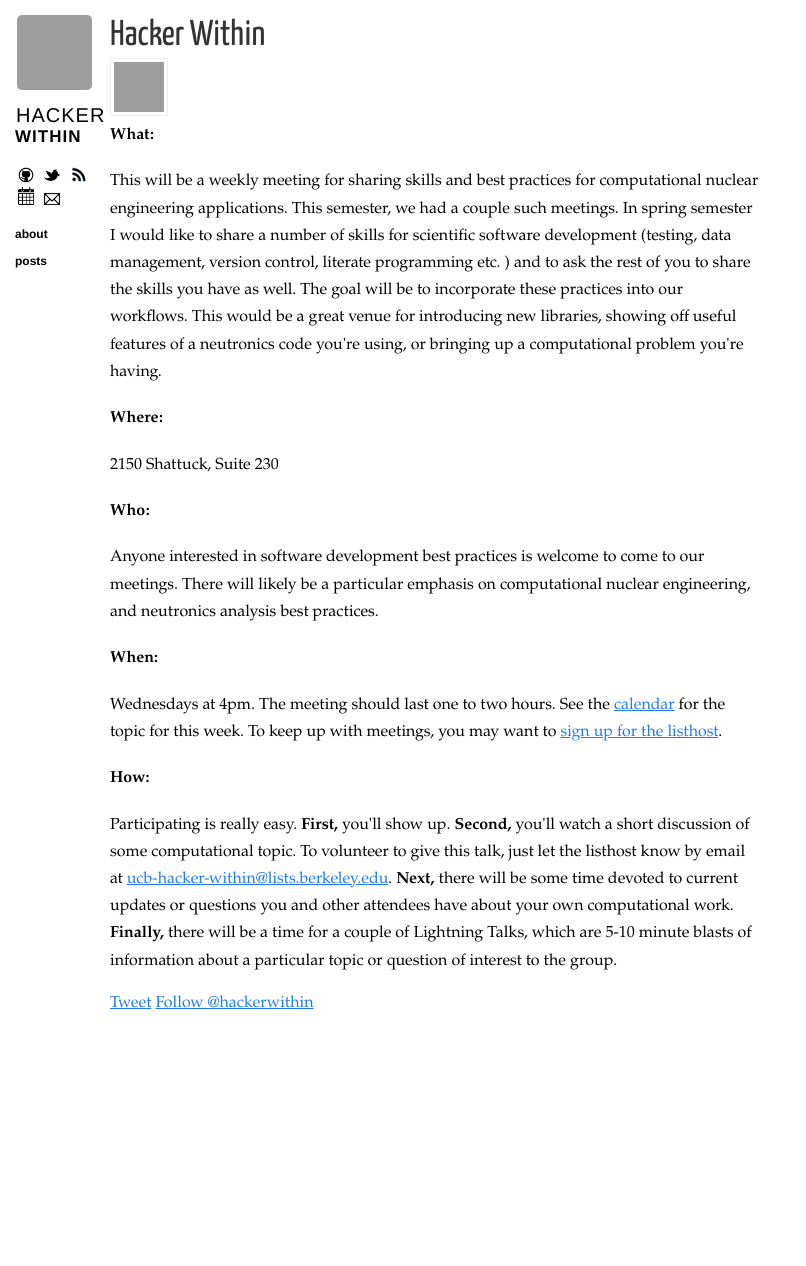
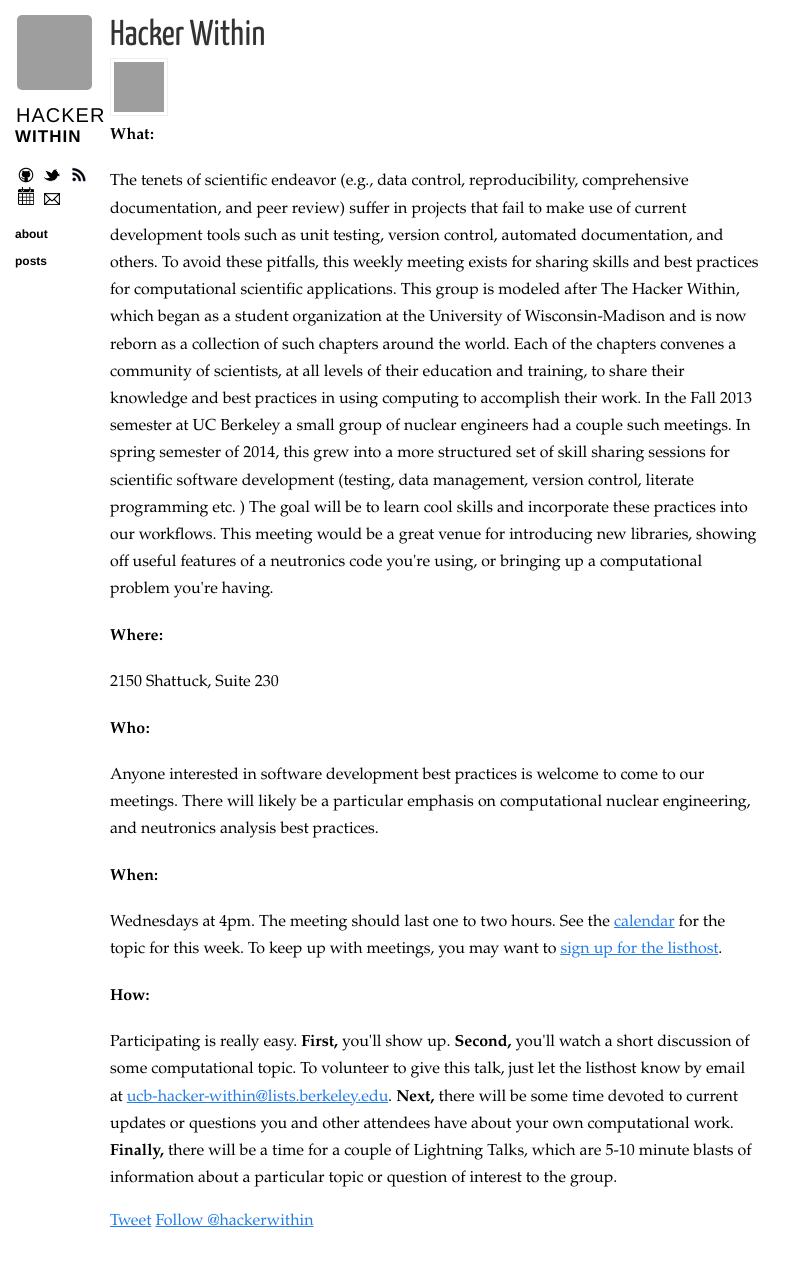
Before and after one commit to thehackerwithin/berkeley, a Jekyll site: the page built from about.html, in a window 1280 px wide, cut to the strip 0-1281 px from the top of the page. Shown: the top 1266 px of the strip, without its empty margins (0-806 px from the left). Built offline with Jekyll 4.4.1, drawn with Linux system fonts in a browser that asks for light colours; nearby versions of some CDN libraries; Markdown is read by kramdown in place of the engine named in the settings; comment, search, counter and statistics services are not loaded; before the commit the page ends 1063 px from its top, so only the background shows below that; grey boxes are pictures that could not be loaded.

Commit message:
updated description

```diff
--- a/about.html
+++ b/about.html
@@ -16,15 +16,29 @@
       </p>
 
       <p>
-      This will be a weekly meeting for sharing skills and best practices for
-      computational nuclear engineering applications. This semester, we had a
-      couple such meetings. In spring semester I would like to share a number of
-      skills for scientific software development (testing, data management,
-      version control, literate programming etc. ) and to ask the rest of you to
-      share the skills you have as well. The goal will be to incorporate these
-      practices into our workflows. This would be a great venue for introducing
-      new libraries, showing off useful features of a neutronics code you're
-      using, or bringing up a computational problem you're having.
+      The tenets of scientiﬁc endeavor (e.g., data control, reproducibility,
+      comprehensive documentation, and peer review) suffer in projects that fail
+      to make use of current development tools such as unit testing, version
+      control, automated documentation, and others.
+
+      To avoid these pitfalls, this weekly meeting exists for sharing skills and best practices for
+      computational scientific applications. This group is modeled after The
+      Hacker Within, which  began as a student organization at the University of Wisconsin-Madison and
+      is now reborn as a collection of such chapters around the world. Each of
+      the chapters convenes a community of scientists, at all levels of their
+      education and training, to share their knowledge and best practices in
+      using computing to accomplish their work.
+
+      In the Fall 2013 semester at UC Berkeley a small group of nuclear
+      engineers had a couple such meetings. In spring semester of 2014, this
+      grew into a more structured set of skill sharing sessions for scientific
+      software development (testing, data management, version control, literate
+      programming etc. ) The goal will be to learn cool skills and incorporate
+      these practices into our workflows. This meeting would be a great venue
+      for introducing new libraries, showing off useful features of a neutronics
+      code you're using, or bringing up a computational problem you're having.
+
+
       </p>
 
       <p>
```
